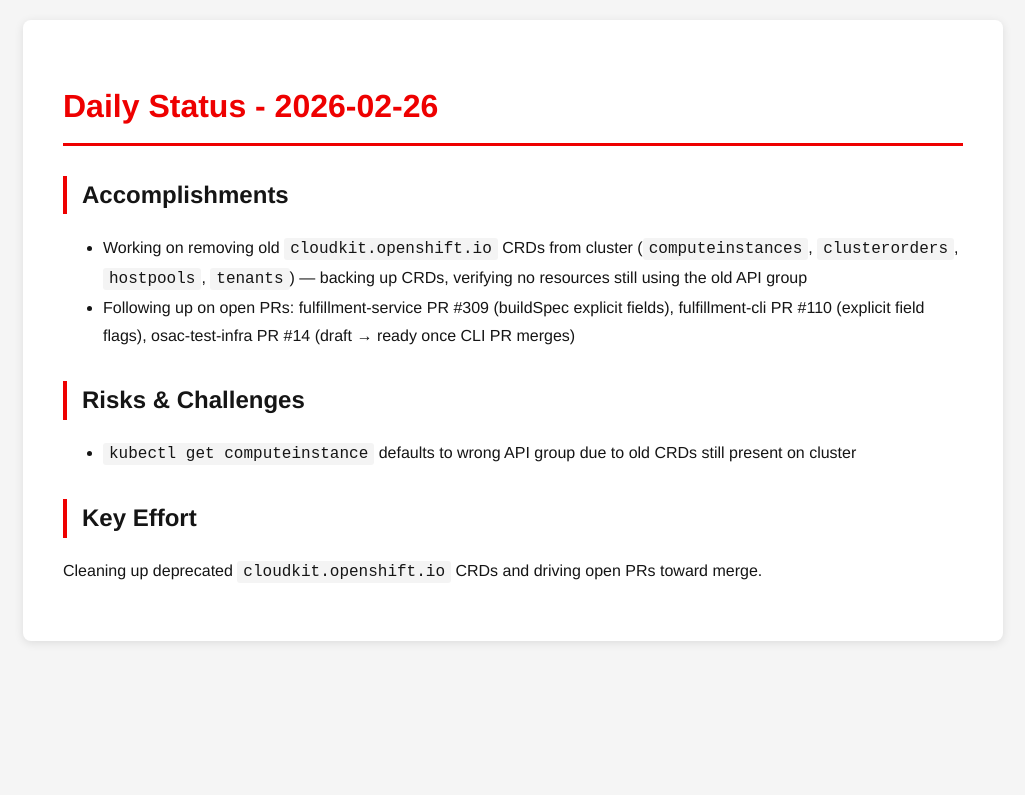
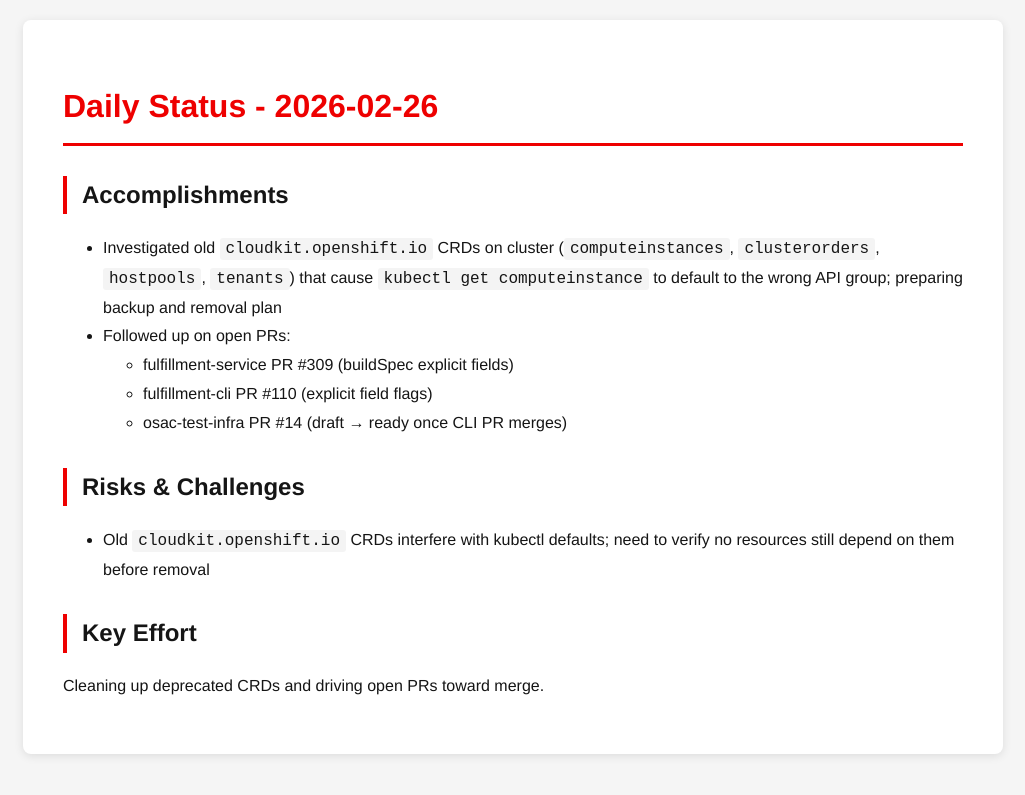
Before and after one commit to tzvatot/daily-status, a Jekyll site: the page built from 2026-02-26.md, in a window 1280 px wide. Shown: the top 795 px of the page, without its empty margins (127-1152 px from the left). Built offline with Jekyll 4.4.1, drawn with Linux system fonts in a browser that asks for light colours.

Commit message:
Daily status update - 2026-02-26

```diff
--- a/2026-02-26.md
+++ b/2026-02-26.md
@@ -8,13 +8,16 @@ date: 2026-02-26
 
 ## Accomplishments
 
-- Working on removing old `cloudkit.openshift.io` CRDs from cluster (`computeinstances`, `clusterorders`, `hostpools`, `tenants`) — backing up CRDs, verifying no resources still using the old API group
-- Following up on open PRs: fulfillment-service PR #309 (buildSpec explicit fields), fulfillment-cli PR #110 (explicit field flags), osac-test-infra PR #14 (draft → ready once CLI PR merges)
+- Investigated old `cloudkit.openshift.io` CRDs on cluster (`computeinstances`, `clusterorders`, `hostpools`, `tenants`) that cause `kubectl get computeinstance` to default to the wrong API group; preparing backup and removal plan
+- Followed up on open PRs:
+  - fulfillment-service PR #309 (buildSpec explicit fields)
+  - fulfillment-cli PR #110 (explicit field flags)
+  - osac-test-infra PR #14 (draft → ready once CLI PR merges)
 
 ## Risks & Challenges
 
-- `kubectl get computeinstance` defaults to wrong API group due to old CRDs still present on cluster
+- Old `cloudkit.openshift.io` CRDs interfere with kubectl defaults; need to verify no resources still depend on them before removal
 
 ## Key Effort
 
-Cleaning up deprecated `cloudkit.openshift.io` CRDs and driving open PRs toward merge.
+Cleaning up deprecated CRDs and driving open PRs toward merge.
```
